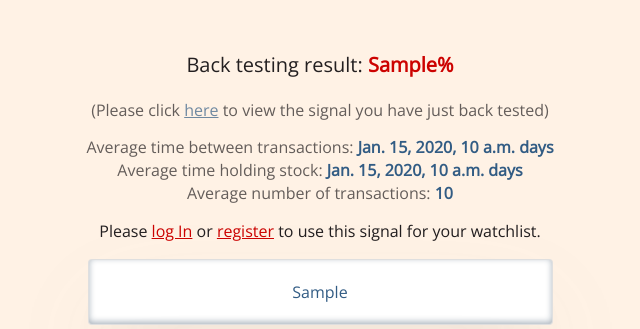
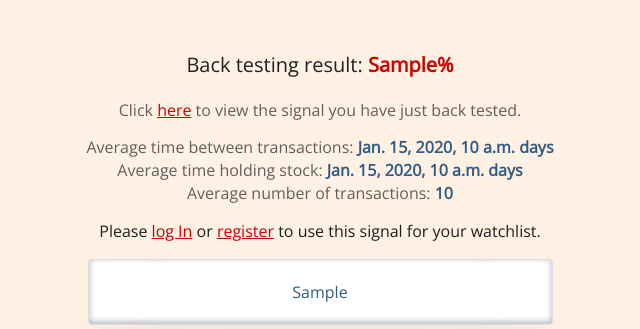
Before and after one commit to ahsamt/MyStockScreener, a Django app: template stock_screener/templates/stock_screener/backtester.html in a window 1280 px wide. Shown: the part 61-390 px from the top of the page, without its empty margins (320-960 px from the left). Run offline with Django 4.2, Linux system fonts and the light colour scheme; the template is opened without the code that fills it: most values are stand-ins (such as "Sample title", 1, 10 or a date in 2020); some libraries are stand-ins or nearby versions.

Commit message:
styling adjustments

```diff
--- a/stock_screener/templates/stock_screener/backtester.html
+++ b/stock_screener/templates/stock_screener/backtester.html
@@ -200,7 +200,7 @@
                         {% endif %}
                     </h3>
 
-                    <p class="show_signal_section centre mt-3 mb-3 grey">(Please click <a href="/" class="view_saved_signal">here</a> to view the signal you have just back tested)</p>
+                    <p class="show_signal_section centre mt-3 mb-3"><span class="grey">Click</span> <a href="/" class="view_saved_signal bright-red">here</a> <span class="grey">to view the signal you have just back tested.</span></p>
 
                     {% include "stock_screener/child_templates/saved_signal.html" with signalTable=signalTable %}
                     {%  if overallAverageTimeBetweenTransactions %}
```
